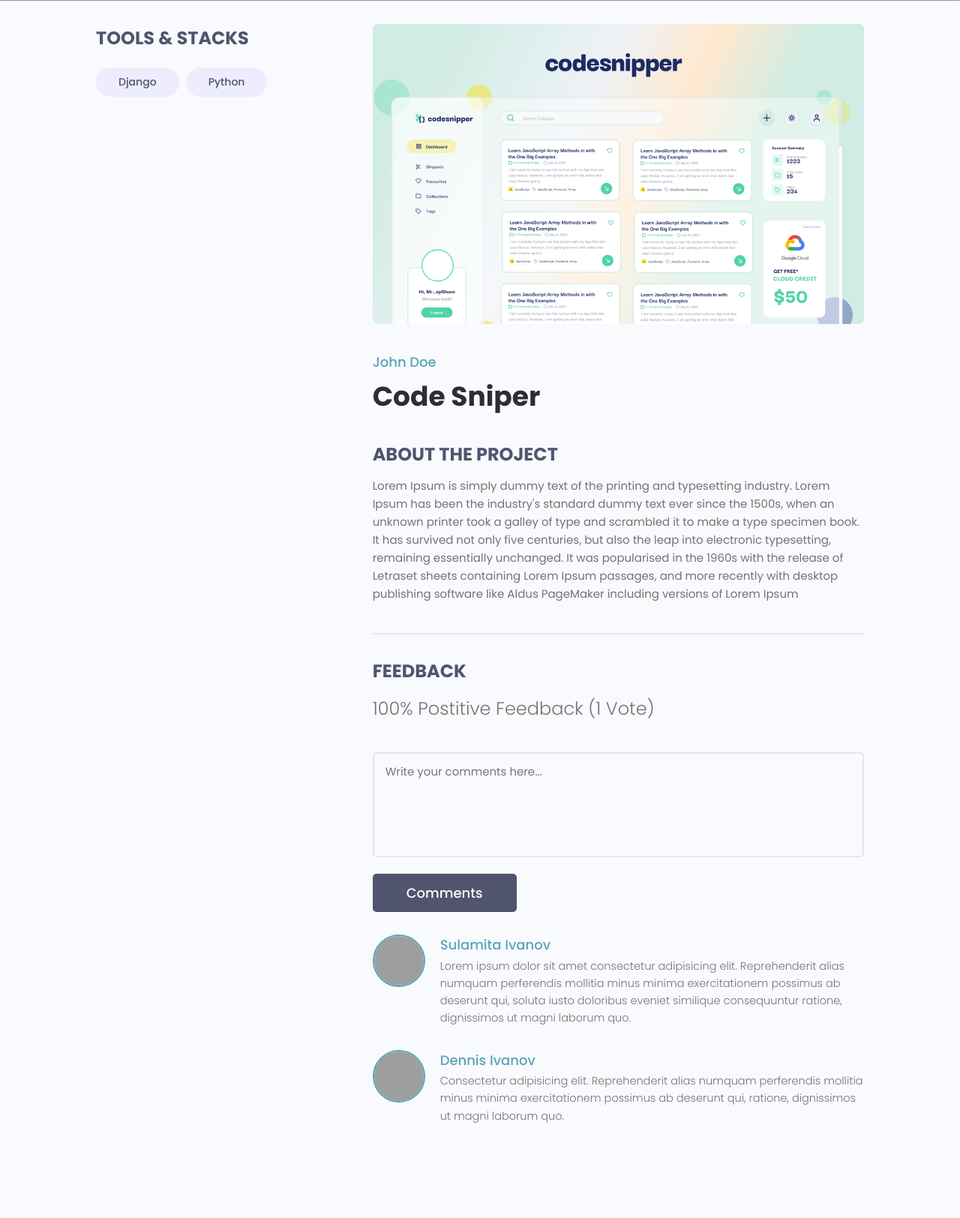
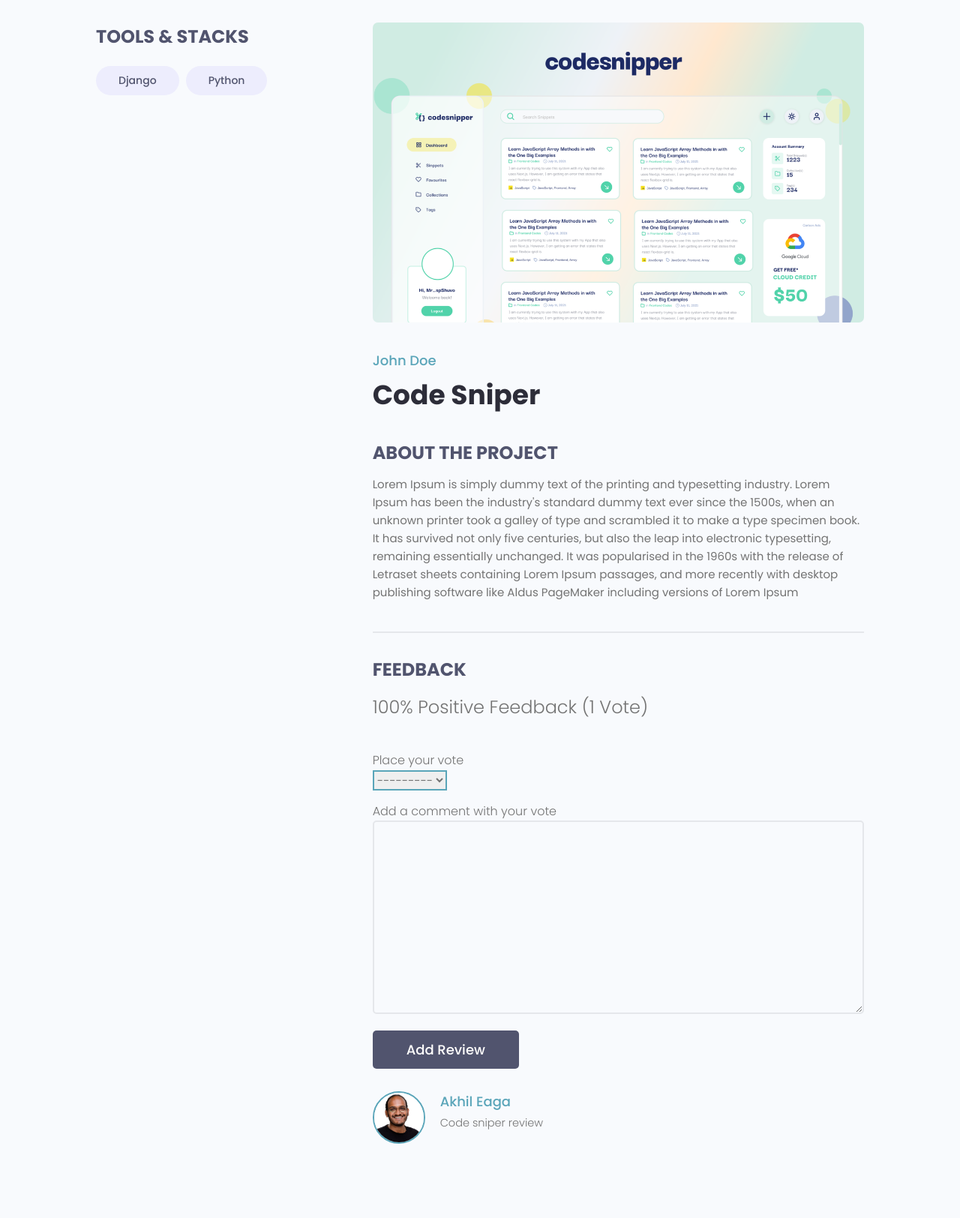
Before and after one commit to Akhil-Eaga/devsearch-django-project, a Django app: page /projects/project/cecda4ad-5ce4-46c3-9b25-1a45c2716c84/ in a window 1280 px wide. Shown: the part 77-1701 px from the top of the page at 75% size. Before the commit the page ends 1574 px from the top, so only its background shows below. Run offline with Django 3.2, Linux system fonts and the light colour scheme; data comes from the database, SQL or seed files in the repository; both versions use the stored data as it was after the commit; some libraries are stand-ins or nearby versions; grey boxes are pictures that could not be loaded.

Commit message:
Adding review system part 1

```diff
--- a/projects/forms.py
+++ b/projects/forms.py
@@ -1,6 +1,6 @@
 from django.forms import ModelForm
 from django import forms
-from .models import Project
+from .models import Project, Review
 
 class ProjectForm(ModelForm):
     class Meta:
@@ -11,9 +11,10 @@
             'tags': forms.CheckboxSelectMultiple(),
         }
 
-        # widgets class field can help us overwrite the type of form field a particular field is
+        # "widgets" class field can help us overwrite the type of form field a particular field is
         # we have modified the tags form field to be multi select check box instead multi select list
 
+    # this __init__ helps in adding some CSS classes to the input fields that are generated by modelforms
     def __init__(self, *args, **kwargs):
         super(ProjectForm, self).__init__(*args, **kwargs)
 
@@ -23,3 +24,24 @@
 
         for name, field in self.fields.items():
             field.widget.attrs.update({'class': 'input'})
+
+
+class ReviewForm(ModelForm):
+    class Meta:
+        model = Review
+        fields = ['value', 'body']
+
+        # the "labels" class field helps in renaming the form fields similar to how we use "widgets" to override the field type
+        # here we are modifying the value and body fields of the form to have descriptive names in the template
+        # also note the indentation level of the labels field, it has to be inside the Meta class
+        labels = {
+            'value': 'Place your vote',
+            'body': 'Add a comment with your vote'
+        }
+
+    # Note that the indentation level of the
+    def __init__(self, *args, **kwargs):
+        super(ReviewForm, self).__init__(*args, **kwargs)
+
+        for name, field in self.fields.items():
+            field.widget.attrs.update({'class': 'input'})
--- a/projects/templates/projects/single-project.html
+++ b/projects/templates/projects/single-project.html
@@ -1,26 +1,6 @@
 {% extends 'main.html' %}
 
 {% block content %}
-
-<!-- <img src="{{ project.featured_image.url }}" alt="project featured image" style="max-width: 500px; height: auto;">
-
-<h3>Project Title: {{ project.title | upper }}</h3>
-<p>Descripton: {{ project.description }}</p>
-<i>ID: {{ project.id }}</i>
-<br>
-<i>Votes: {{ project.vote_count }}</i>
-<br>
-<i>Vote ratio: {{ project.vote_ratio }}</i>
-<br>
-<br>
-{% for tag in tags %}
-<i style="border: 1px solid black; padding: 5px; font-family: 'Courier New', Courier, monospace;">{{ tag }}</i> &nbsp;
-{% endfor %}
-
-<hr>
-<p>{{ project.description }} </p> -->
-
-<hr>
 
 <!-- Main Section -->
 <main class="singleProject my-md">
@@ -62,54 +42,46 @@
                 <div class="comments">
                     <h3 class="singleProject__subtitle">Feedback</h3>
                     <h5 class="project--rating">
-                        {{project.vote_ratio}}% Postitive Feedback ({{project.vote_count}}
+                        {{project.vote_ratio}}% Positive Feedback ({{project.vote_count}}
                         Vote{{project.vote_count | pluralize:"s"}})
                     </h5>
 
-                    <form class="form" action="#" method="POST">
-                        <!-- Textarea -->
+                    <form class="form" action="{% url 'project' project.id %}" method="POST">
+                        {% csrf_token %}
+
+                        {% for field in form %}
                         <div class="form__field">
-                            <label for="formInput#textarea">Comments: </label>
-                            <textarea class="input input--textarea" name="message" id="formInput#textarea"
-                                placeholder="Write your comments here..."></textarea>
+                            <!-- <label for="formInput#textarea">Comments: </label> -->
+                            <p>{{field.label}}</p>
+                            <label>{{field.label}}: </label>
+                            {{field}}
                         </div>
-                        <input class="btn btn--sub btn--lg" type="submit" value="Comments" />
+                        {% endfor %}
+
+                        <input class="btn btn--sub btn--lg" type="submit" value="Add Review" />
                     </form>
+
+                    <!-- Container for comments -->
                     <div class="commentList">
+
+                        {% for review in reviews %}
+                        <!-- Displaying reviews only that has a body (description) -->
+
+                        {% if review.body %}
                         <div class="comment">
-                            <a href="profile.html">
-                                <img class="avatar avatar--md"
-                                    src="https://pbs.twimg.com/profile_images/1335382240931368961/b3wSZKj4_400x400.jpg"
-                                    alt="user" />
+                            <a href="{% url 'user-profile' review.owner.id %}">
+                                <img class="avatar avatar--md" src="{{ review.owner.profile_image.url }}" alt="user" />
                             </a>
                             <div class="comment__details">
-                                <a href="profile.html" class="comment__author">Sulamita Ivanov</a>
-                                <p class="comment__info">
-                                    Lorem ipsum dolor sit amet consectetur adipisicing elit. Reprehenderit alias
-                                    numquam
-                                    perferendis
-                                    mollitia minus minima exercitationem possimus ab deserunt qui, soluta iusto
-                                    doloribus eveniet
-                                    similique consequuntur ratione, dignissimos ut magni laborum quo.
-                                </p>
+                                <a href="{% url 'user-profile' review.owner.id %}" class="comment__author">
+                                    {{review.owner.name}}</a>
+                                <p class="comment__info">{{review.body|linebreaksbr}}</p>
+                                <!-- the filter linebreaksbr keep the linebreaks of actual description in the template as well -->
                             </div>
                         </div>
-                        <div class="comment">
-                            <a href="profile.html">
-                                <img class="avatar avatar--md" src="https://avatars.githubusercontent.com/u/33843378"
-                                    alt="user" />
-                            </a>
-                            <div class="comment__details">
-                                <a href="profile.html" class="comment__author">Dennis Ivanov</a>
-                                <p class="comment__info">
-                                    Consectetur adipisicing elit. Reprehenderit alias numquam perferendis mollitia
-                                    minus
-                                    minima
-                                    exercitationem possimus ab deserunt qui, ratione, dignissimos ut magni laborum
-                                    quo.
-                                </p>
-                            </div>
-                        </div>
+                        {% endif %}
+
+                        {% endfor %}
                     </div>
                 </div>
             </div>
--- a/projects/views.py
+++ b/projects/views.py
@@ -1,9 +1,9 @@
-from turtle import right
-from django.http import HttpResponse
+from django.db import IntegrityError
 from django.shortcuts import render, redirect
 from django.contrib.auth.decorators import login_required
+from django.contrib import messages
 from .models import Project
-from .forms import ProjectForm
+from .forms import ProjectForm, ReviewForm
 from .utils import paginateProjects, searchProjects
 
 
@@ -24,13 +24,42 @@
 
 
 def project(request, pk):
-    # projects = Project.objects.all()
     projectObj = Project.objects.get(id=pk)
     tags = projectObj.tags.all()  # many to many relationship query
+    reviews = projectObj.review_set.all()
+    form = ReviewForm()
+
+    if request.method == "POST":
+        form = ReviewForm(request.POST)
+        try:
+            if form.is_valid():
+                review = form.save(commit = False)
+                # request.user.profile returns the currently logged in user
+                review.owner = request.user.profile
+                review.project = projectObj
+                review.save()
+
+                # updating the vote counts and vote ratios
+                projectObj.updateVoteCount
+                # since we used the @property decorator on the updateVoteCount,
+                # we dont need to use the () as if it was a function call
+
+                # notify the user that the review is submitted successfully
+                messages.success(request, "Review submitted successfully")
+
+                # to redirect to a url that takes in a dynamic value like the project id, this is the way to implement that
+                # the reason for this redirection is to clear the form fields after submitting the review
+                return redirect('project', pk=projectObj.id)
+
+        except IntegrityError:
+            messages.info(request, "You have already submitted a review or vote for this project")
+            return redirect('project', pk=projectObj.id)
 
     context = {
         'project': projectObj,
-        'tags': tags
+        'tags': tags,
+        'reviews': reviews,
+        'form': form,
     }
     return render(request, 'projects/single-project.html', context)
 
@@ -43,7 +72,6 @@
 
     if request.method == 'POST':
         form = ProjectForm(request.POST, request.FILES)
-        print(form)
         if form.is_valid():
             # getting an instance of the form data but not yet saving it to db because we want to add the project owner
             project = form.save(commit=False)
--- a/templates/profile.html
+++ b/templates/profile.html
@@ -158,7 +158,7 @@
                       <h3 class="project__title">DevSearch UI Design</h3>
                       <p><a class="project__author" href="profile.html">By Shahriar P. Shuvo</a></p>
                       <p class="project--rating">
-                        <span style="font-weight: bold;">92%</span> Postitive
+                        <span style="font-weight: bold;">92%</span> Positive
                         Feedback (62 Votes)
                       </p>
                       <div class="project__tags">
@@ -185,7 +185,7 @@
                       <h3 class="project__title">Another Landing Page</h3>
                       <p><a class="project__author" href="profile.html">By Dennis Ivanov</a></p>
                       <p class="project--rating">
-                        <span style="font-weight: bold;">36%</span> Postitive
+                        <span style="font-weight: bold;">36%</span> Positive
                         Feedback (18 Votes)
                       </p>
                       <div class="project__tags">
@@ -212,7 +212,7 @@
                       <h3 class="project__title">Yoga Studio Landing Page Website and Design</h3>
                       <p><a class="project__author" href="profile.html">By Dennis Ivanov</a></p>
                       <p class="project--rating">
-                        <span style="font-weight: bold;">98%</span> Postitive
+                        <span style="font-weight: bold;">98%</span> Positive
                         Feedback (72 Votes)
                       </p>
                       <div class="project__tags">
```
Also changed, not shown: projects/models.py (+41 -4 lines), db.sqlite3, projects/migrations/0005_auto_20220318_0415.py (added), 1 other file.
